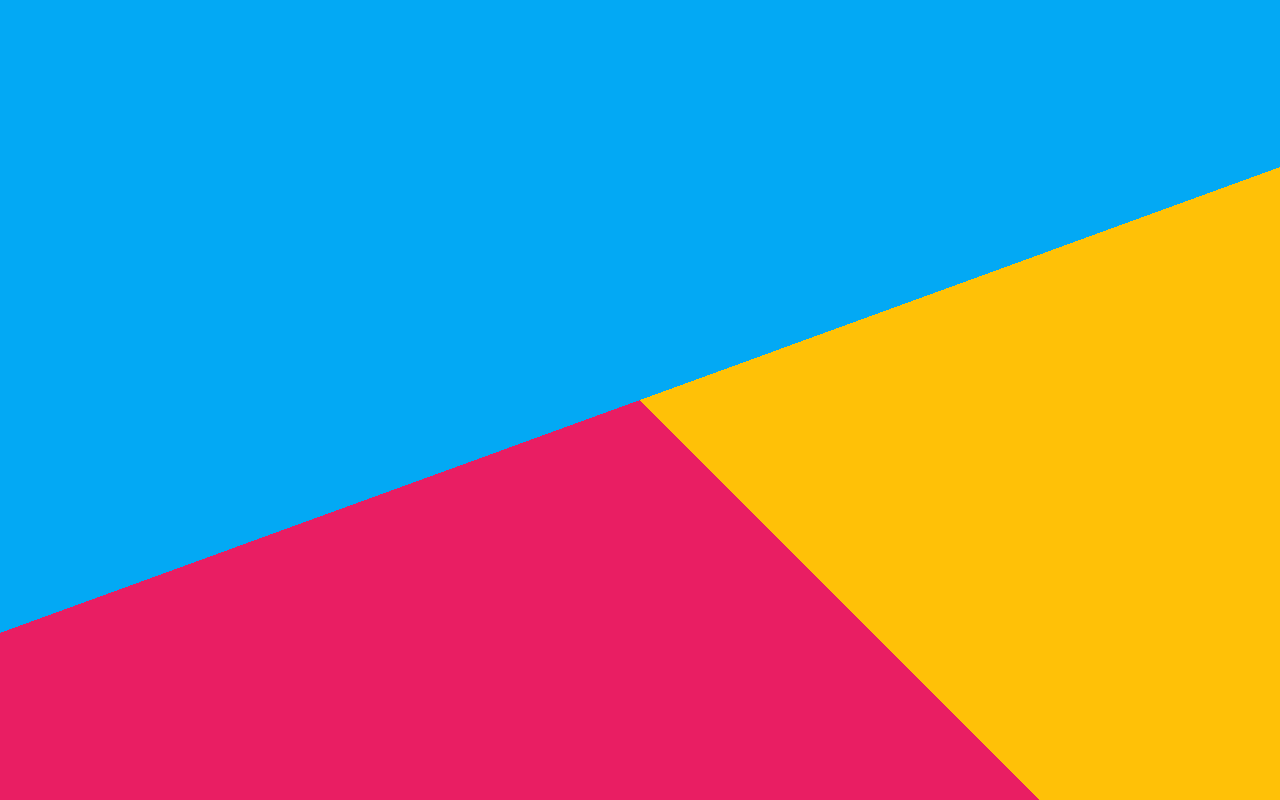
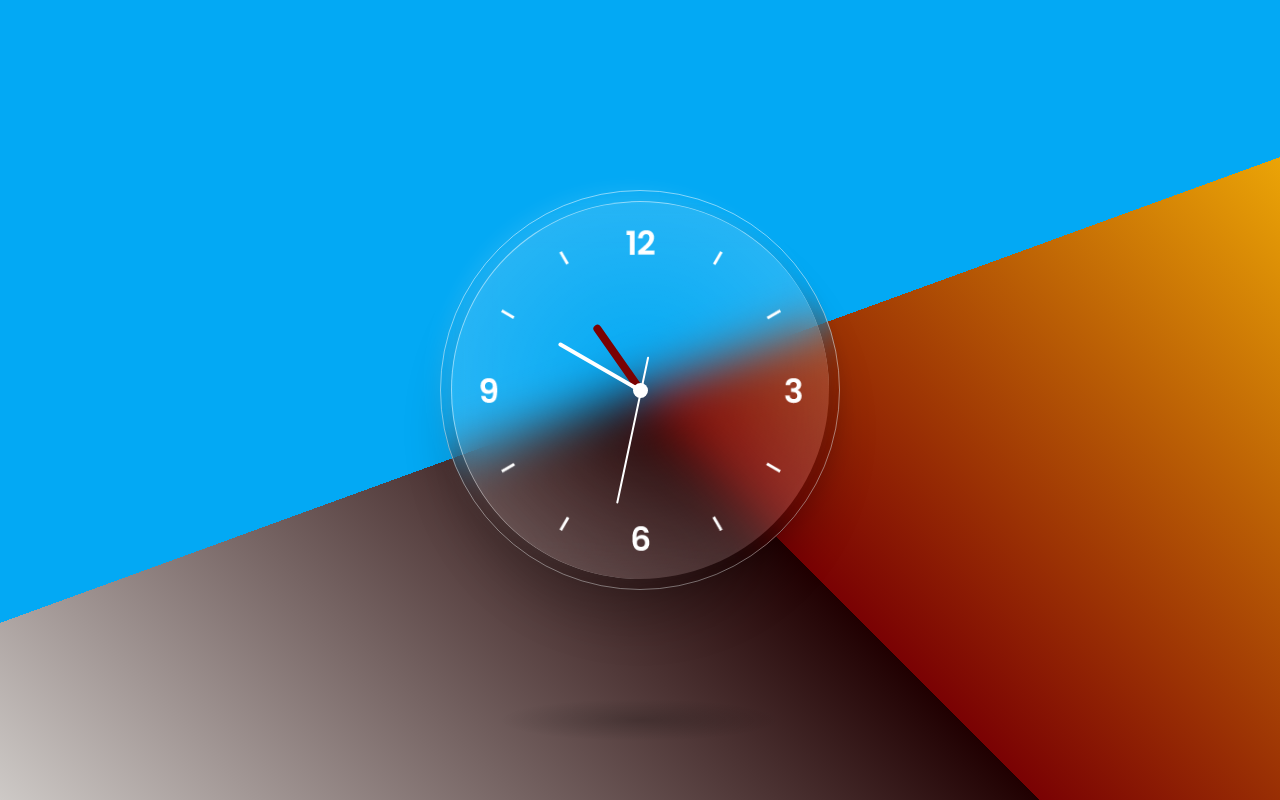
Before and after one commit to gasperpb/Relogio-analogico-javascrip-em-Neumorphism-e-Glassmorphism, a plain HTML site: page index.html in a window 1280 px wide. Drawn offline with Linux system fonts and the light colour scheme.

Commit message:
Finished

```diff
--- a/index.html
+++ b/index.html
@@ -28,6 +28,23 @@
             </div>
         </div>
     </div>
+    <script>
+        const deg = 6;
+        const hr = document.querySelector('#hr');
+        const mn = document.querySelector('#mn');
+        const sc = document.querySelector('#sc');
+
+        setInterval(() => {
+            let day = new Date();
+            let hh = day.getHours() * 30;
+            let mm = day.getMinutes() * deg;
+            let ss = day.getSeconds() * deg;
+
+            hr.style.transform = `rotateZ(${hh+(mm/12)}deg)`;
+            mn.style.transform = `rotateZ(${(mm)}deg)`;
+            sc.style.transform = `rotateZ(${(ss)}deg)`;
+        })
+    </script>
 
 </body>
 
--- a/style.css
+++ b/style.css
@@ -18,15 +18,144 @@ body::before {
     left: 0;
     width: 100%;
     height: 100%;
-    background: linear-gradient(45deg, #e91e63, #e91e63 50%, #ffc107 50%, #ffc107);
+    background: linear-gradient(45deg, #CDC9C6, #200001 50%, #7A0203 50%, #ffc107);
 }
 
 body::after {
     content: '';
     position: absolute;
-    top: 0;
+    top: -20px;
     left: 0;
     width: 100%;
     height: 100%;
     background: linear-gradient(160deg, #03a9f4, #03a9f4 50%, transparent 50%, transparent 50%);
+    animation: animate 5s ease-in-out infinite;
 }
+
+@keyframes animate {
+    0%,
+    100% {
+        transform: translateY(10px);
+    }
+    50% {
+        transform: translateY(-10px);
+    }
+}
+
+.container {
+    position: relative;
+}
+
+.container::before {
+    content: '';
+    position: absolute;
+    bottom: -150px;
+    width: 100%;
+    height: 60px;
+    background: radial-gradient(rgba(0, 0, 0, 0.2), transparent, transparent);
+    border-radius: 50%;
+}
+
+.box {
+    position: relative;
+    z-index: 1;
+    width: 400px;
+    height: 400px;
+    backdrop-filter: blur(25px);
+    border-radius: 50%;
+    border: 1px solid rgba(255, 255, 255, 0.5);
+    animation: animate 5s ease-in-out infinite;
+    animation-delay: -2.5s;
+}
+
+.clock {
+    position: absolute;
+    top: 10px;
+    left: 10px;
+    right: 10px;
+    bottom: 10px;
+    display: flex;
+    justify-content: center;
+    align-items: center;
+    background: radial-gradient(transparent, rgba(255, 255, 255, 0.2)), url(clock.png);
+    background-size: cover;
+    border-radius: 50%;
+    backdrop-filter: blur(25px);
+    border: 1px solid rgba(255, 255, 255, 0.5);
+    border-bottom: none;
+    border-right: none;
+    box-shadow: -10px -10px 20px rgba(255, 255, 255, 0.1), 10px 10px 20px rgba(0, 0, 0, 0.1), 0px 40px 50px rgba(0, 0, 0, 0.2);
+}
+
+.clock::before {
+    content: '';
+    position: absolute;
+    width: 15px;
+    height: 15px;
+    background: #fff;
+    border-radius: 50%;
+    z-index: 10000;
+}
+
+.hour,
+.min,
+.sec {
+    position: absolute;
+}
+
+.hour,
+.hr {
+    width: 160px;
+    height: 160px;
+}
+
+.min,
+.mn {
+    width: 190px;
+    height: 190px;
+}
+
+.sec,
+.sc {
+    width: 230px;
+    height: 230px;
+}
+
+.hr,
+.mn,
+.sc {
+    display: flex;
+    justify-content: center;
+    position: absolute;
+    border-radius: 50%;
+}
+
+.hr::before {
+    content: '';
+    position: absolute;
+    width: 8px;
+    height: 80px;
+    background: #7A0203;
+    z-index: 11;
+    border-radius: 6px;
+}
+
+.mn::before {
+    content: '';
+    position: absolute;
+    width: 4px;
+    height: 90px;
+    background: #fff;
+    z-index: 12;
+    border-radius: 6px;
+}
+
+.sc::before {
+    content: '';
+    position: absolute;
+    width: 2px;
+    height: 150px;
+    background: #fff;
+    z-index: 12;
+    border-radius: 6px;
+}
```
Also changed, not shown: clock.png (added).
